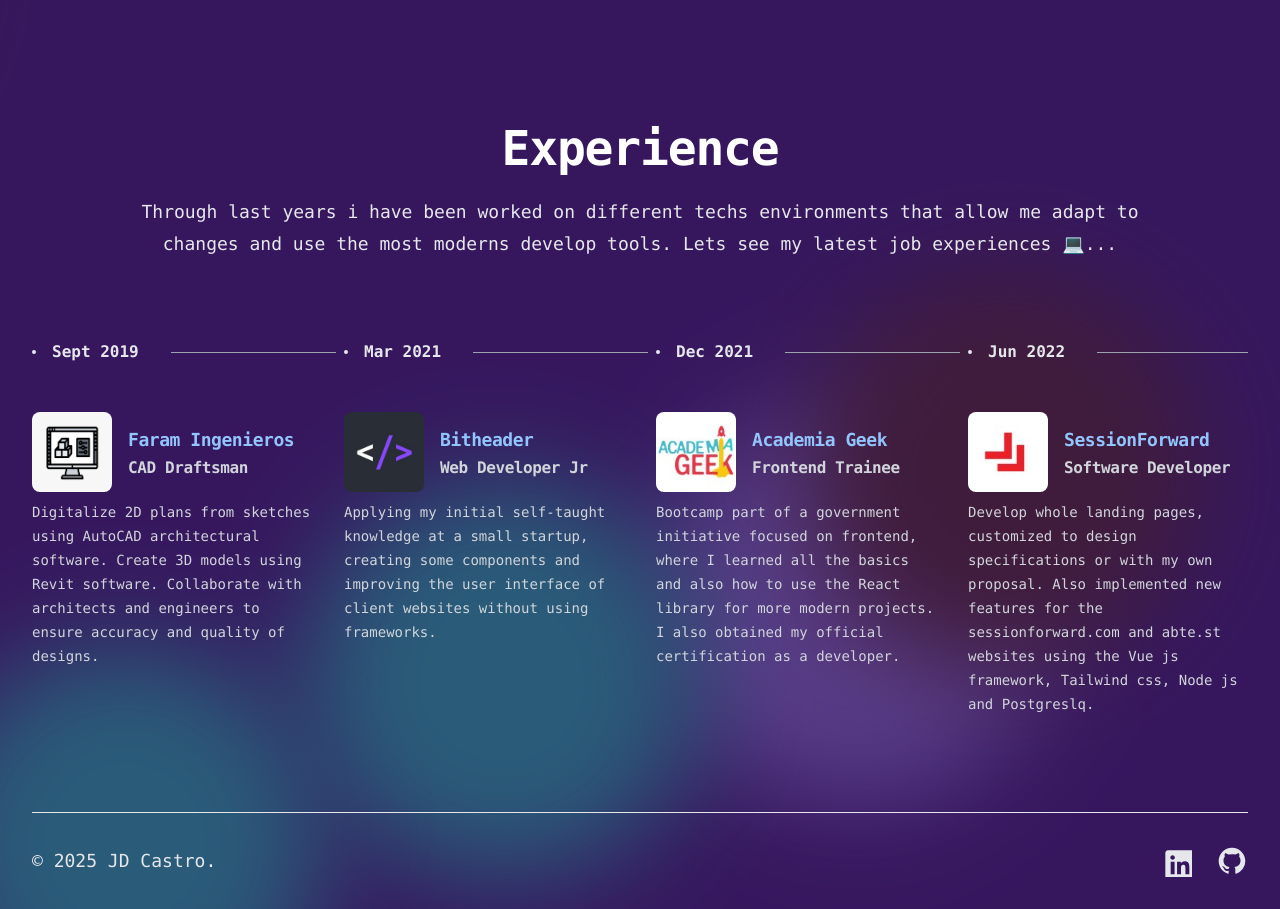
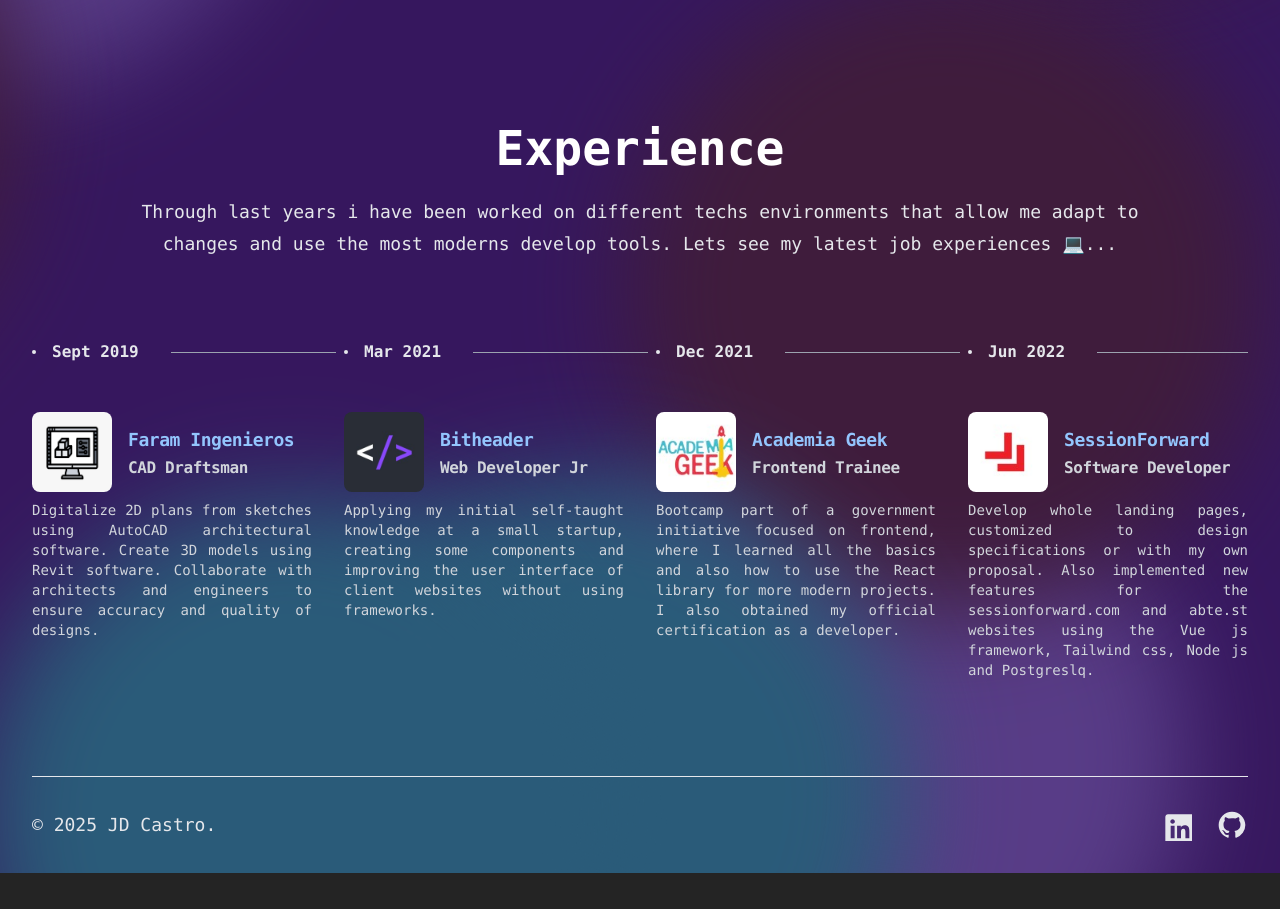
Before and after one commit to juandcastroj/portfolio, a React (Vite) app: page / in a window 1280 px wide. Shown: the part 600-1509 px from the top of the page. After the commit the page ends 1473 px from the top, so only its background shows below. Built offline with nearby package versions, Linux system fonts and the light colour scheme; what tailwindcss-animated would draw is missing.

Commit message:
Avoid animation on light theme

```diff
--- a/src/assets/css/bg.css
+++ b/src/assets/css/bg.css
@@ -17,8 +17,8 @@
 }
 
 .background-dark span {
-    width: 50vmin;
-    height: 50vmin;
+    width: 80vmin;
+    height: 80vmin;
     border-radius: 50vmin;
     backface-visibility: hidden;
     position: absolute;
@@ -186,14 +186,8 @@
 
 
 
-
 /* LIGHT THEME */
 
-@keyframes move {
-    100% {
-        transform: translate3d(0, 0, 1px) rotate(360deg);
-    }
-}
 
 .background-light {
     position: relative;
@@ -205,7 +199,7 @@
     overflow: hidden;
 }
 
-.background-light span {
+/* .background-light span {
     width: 36vmin;
     height: 36vmin;
     border-radius: 36vmin;
@@ -217,9 +211,8 @@
     animation-iteration-count: infinite;
 }
 
-
 .background-light span:nth-child(0) {
-    color: #f6ffd6;
+    color: #e5ffd6;
     top: 7%;
     left: 47%;
     animation-duration: 201s;
@@ -228,7 +221,7 @@
     box-shadow: 72vmin 0 9.545542723305227vmin currentColor;
 }
 .background-light span:nth-child(1) {
-    color: #c9fcbb;
+    color: #bef1b0;
     top: 7%;
     left: 3%;
     animation-duration: 34s;
@@ -237,7 +230,7 @@
     box-shadow: -72vmin 0 9.84054288307598vmin currentColor;
 }
 .background-light span:nth-child(2) {
-    color: #fdd9aa;
+    color: #f5d98d;
     top: 53%;
     left: 83%;
     animation-duration: 245s;
@@ -246,7 +239,7 @@
     box-shadow: 72vmin 0 9.808041349835742vmin currentColor;
 }
 .background-light span:nth-child(3) {
-    color: #bcfdaa;
+    color: #ffe9ac;
     top: 86%;
     left: 31%;
     animation-duration: 194s;
@@ -255,7 +248,7 @@
     box-shadow: 72vmin 0 9.444567630749vmin currentColor;
 }
 .background-light span:nth-child(4) {
-    color: #f6ffd6;
+    color: #f5d98d;
     top: 73%;
     left: 17%;
     animation-duration: 358s;
@@ -273,7 +266,7 @@
     box-shadow: 72vmin 0 9.08354211306138vmin currentColor;
 }
 .background-light span:nth-child(6) {
-    color: #f6ffd6;
+    color: #ffebb5;
     top: 35%;
     left: 24%;
     animation-duration: 191s;
@@ -282,7 +275,7 @@
     box-shadow: -72vmin 0 9.06434763725464vmin currentColor;
 }
 .background-light span:nth-child(7) {
-    color: #f6ffd6;
+    color: #ffebb3;
     top: 55%;
     left: 4%;
     animation-duration: 38s;
@@ -309,7 +302,7 @@
     box-shadow: -72vmin 0 9.09696465338226vmin currentColor;
 }
 .background-light span:nth-child(10) {
-    color: #cccfff;
+    color: #ffebb3;
     top: 100%;
     left: 27%;
     animation-duration: 282s;
@@ -327,11 +320,11 @@
     box-shadow: -72vmin 0 9.625286272344326vmin currentColor;
 }
 .background-light span:nth-child(12) {
-    color: #f6ffd6;
+    color: #f5d98d;
     top: 24%;
     left: 78%;
     animation-duration: 182s;
     animation-delay: -131s;
     transform-origin: 7vw -8vh;
     box-shadow: 72vmin 0 9.210335940697886vmin currentColor;
-}
+} */
--- a/src/components/hero.jsx
+++ b/src/components/hero.jsx
@@ -15,7 +15,7 @@
                   Hi. I&#39;m Juan David. Developer.
                 </h1>
                 <div className="my-2 sm:my-8 max-w-xl lg:mt-0 xl:col-end-1 xl:row-start-1">
-                  <p className="text-base sm:text-lg md:text-xl lg:mt-6 font-medium leading-2 text-gray-500 dark:text-gray-200">
+                  <p className="text-base sm:text-lg md:text-xl lg:mt-6 font-medium text-gray-500 dark:text-gray-200">
                      Focused on frontend, but with a full-stack mindset. Love to learn and share knowledge,
                      passionate of technology, music and bicycles. Think this things help to create a better world. Welcome...
                   </p>
--- a/src/components/timeline.jsx
+++ b/src/components/timeline.jsx
@@ -4,7 +4,7 @@
   return (
     <div className="mx-auto mb-12 max-w-7xl px-6 lg:px-8 pb-8 lg:pb-12">
       <div className="mx-auto pb-12 lg:pb-20 max-w-5xl font-mono text-center animate-fade-down animate-duration-[3000ms] animate-delay-[1000ms]">
-        <h2 className="text-pretty text-4xl font-semibold tracking-tight text-green-900 dark:text-white sm:text-5xl">Experience</h2>
+        <h2 className="text-4xl font-semibold text-green-900 dark:text-white sm:text-5xl">Experience</h2>
         <p className="mt-6 text-lg/8 text-gray-600 dark:text-gray-200">
         Through last years i have been worked on different techs environments that allow me adapt to changes and use the most moderns develop tools. Lets see my latest job experiences 💻...
         </p>
@@ -55,7 +55,7 @@
                  </div>
 
                   <div>
-                      <p className="mt-2 text-sm leading-6 font-mono text-gray-600 dark:text-gray-300">
+                      <p className="mt-2 text-sm text-justify font-mono text-gray-600 dark:text-gray-300">
                       {description}
                       </p>
                   </div>
```
